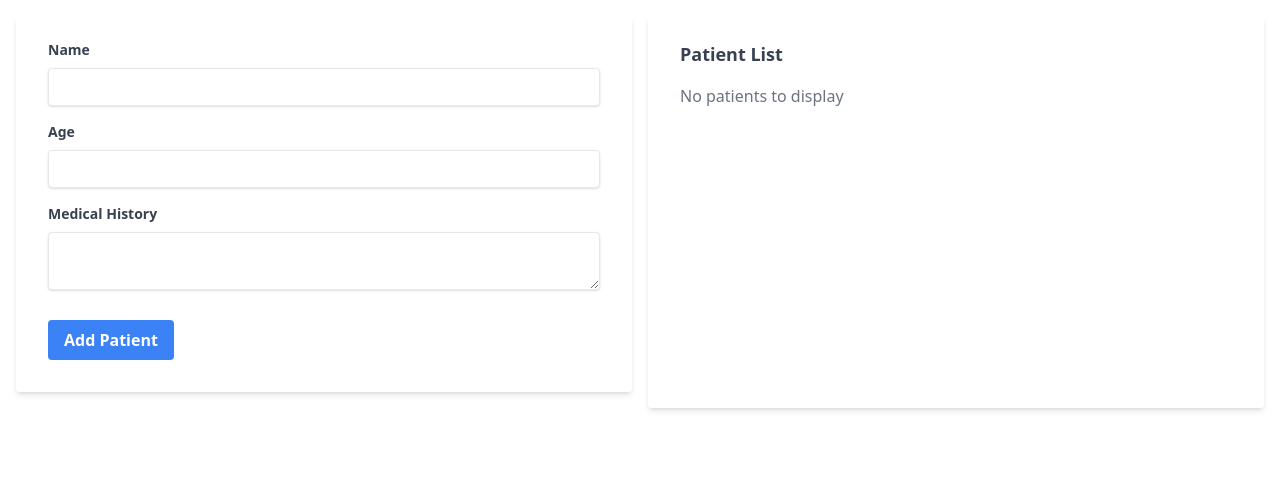
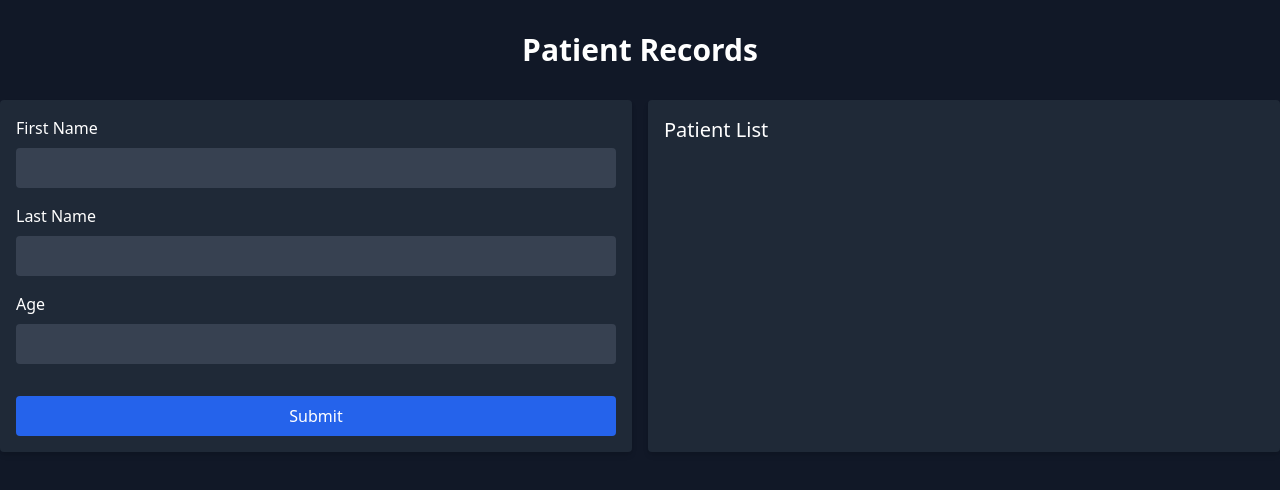
Before and after one commit to ojuan19/sample-backend, a React (Vite) app: page / in a window 1280 px wide. Shown: the top 490 px of the page. Built offline with nearby package versions, Linux system fonts and the light colour scheme.

Commit message:
Reset repo and add my new files

```diff
--- a/src/App.tsx
+++ b/src/App.tsx
@@ -1,40 +1,28 @@
 import React, { useState } from 'react';
-import CreatePatientForm from './components/CreatePatientForm';
+import PatientForm from './components/PatientForm';
 import PatientList from './components/PatientList';
+import './index.css';
 
-interface Patient {
-  id: number;
-  name: string;
-  age: number;
-  medicalHistory: string;
-}
+function App() {
+  const [patients, setPatients] = useState([]);
 
-const App: React.FC = () => {
-  const [patients, setPatients] = useState<Patient[]>([]);
-
-  const addPatient = (patient: Omit<Patient, 'id'>) => {
-    setPatients((prevPatients) => [
-      ...prevPatients,
-      { ...patient, id: prevPatients.length + 1 },
-    ]);
+  const addPatient = (patient) => {
+    setPatients([...patients, patient]);
   };
 
-  const deletePatient = (id: number) => {
-    setPatients((prevPatients) => prevPatients.filter(patient => patient.id !== id));
+  const deletePatient = (index) => {
+    setPatients(patients.filter((_, i) => i !== index));
   };
 
   return (
-    <div className="container mx-auto p-4">
-      <div className="flex flex-col md:flex-row space-y-4 md:space-y-0 md:space-x-4">
-        <div className="md:w-1/2">
-          <CreatePatientForm addPatient={addPatient} />
-        </div>
-        <div className="md:w-1/2">
-          <PatientList patients={patients} deletePatient={deletePatient} />
-        </div>
+    <div className="min-h-screen bg-gray-900 text-white flex flex-col items-center">
+      <h1 className="text-3xl font-bold mt-8">Patient Records</h1>
+      <div className="mt-8 grid grid-cols-1 md:grid-cols-2 gap-4 container mx-auto">
+        <PatientForm addPatient={addPatient} />
+        <PatientList patients={patients} deletePatient={deletePatient} />
       </div>
     </div>
   );
-};
+}
 
 export default App;
--- a/src/components/CreatePatientForm.tsx
+++ /dev/null
@@ -1,94 +0,0 @@
-import React, { useState } from 'react';
-
-interface CreatePatientFormProps {
-  addPatient: (patient: Omit<Patient, 'id'>) => void;
-}
-
-interface FormState {
-  name: string;
-  age: string;
-  medicalHistory: string;
-}
-
-const CreatePatientForm: React.FC<CreatePatientFormProps> = ({ addPatient }) => {
-  const [formState, setFormState] = useState<FormState>({
-    name: '',
-    age: '',
-    medicalHistory: '',
-  });
-
-  const handleChange = (e: React.ChangeEvent<HTMLInputElement | HTMLTextAreaElement>) => {
-    const { name, value } = e.target;
-    setFormState((prevState) => ({ ...prevState, [name]: value }));
-  };
-
-  const handleSubmit = (e: React.FormEvent) => {
-    e.preventDefault();
-    if (!formState.name || !formState.age) {
-      alert('Name and Age are required');
-      return;
-    }
-
-    addPatient({
-      name: formState.name,
-      age: formState.age,
-      medicalHistory: formState.medicalHistory,
-    });
-
-    setFormState({
-      name: '',
-      age: '',
-      medicalHistory: '',
-    });
-  };
-
-  return (
-    <form onSubmit={handleSubmit} className="bg-white shadow-md rounded px-8 pt-6 pb-8 mb-4">
-      <div className="mb-4">
-        <label className="block text-gray-700 text-sm font-bold mb-2" htmlFor="name">
-          Name
-        </label>
-        <input
-          type="text"
-          name="name"
-          value={formState.name}
-          onChange={handleChange}
-          className="shadow appearance-none border rounded w-full py-2 px-3 text-gray-700 leading-tight focus:outline-none focus:shadow-outline"
-        />
-      </div>
-      <div className="mb-4">
-        <label className="block text-gray-700 text-sm font-bold mb-2" htmlFor="age">
-          Age
-        </label>
-        <input
-          type="number"
-          name="age"
-          value={formState.age}
-          onChange={handleChange}
-          className="shadow appearance-none border rounded w-full py-2 px-3 text-gray-700 leading-tight focus:outline-none focus:shadow-outline"
-        />
-      </div>
-      <div className="mb-6">
-        <label className="block text-gray-700 text-sm font-bold mb-2" htmlFor="medicalHistory">
-          Medical History
-        </label>
-        <textarea
-          name="medicalHistory"
-          value={formState.medicalHistory}
-          onChange={handleChange}
-          className="shadow appearance-none border rounded w-full py-2 px-3 text-gray-700 leading-tight focus:outline-none focus:shadow-outline"
-        />
-      </div>
-      <div className="flex items-center justify-between">
-        <button
-          type="submit"
-          className="bg-blue-500 hover:bg-blue-700 text-white font-bold py-2 px-4 rounded focus:outline-none focus:shadow-outline"
-        >
-          Add Patient
-        </button>
-      </div>
-    </form>
-  );
-};
-
-export default CreatePatientForm;
--- /dev/null
+++ b/src/components/PatientForm.tsx
@@ -0,0 +1,44 @@
+import React from 'react';
+import { useForm, SubmitHandler } from 'react-hook-form';
+
+type PatientFormInputs = {
+  firstName: string;
+  lastName: string;
+  age: number;
+};
+
+interface PatientFormProps {
+  addPatient: (patient: PatientFormInputs) => void;
+}
+
+const PatientForm: React.FC<PatientFormProps> = ({ addPatient }) => {
+  const { register, handleSubmit, formState: { errors } } = useForm<PatientFormInputs>();
+
+  const onSubmit: SubmitHandler<PatientFormInputs> = data => addPatient(data);
+
+  return (
+    <form onSubmit={handleSubmit(onSubmit)} className="p-4 bg-gray-800 text-white rounded shadow-md">
+      <div className="mb-4">
+        <label className="block mb-2">First Name</label>
+        <input className="w-full p-2 rounded bg-gray-700 focus:outline-none focus:ring-2 focus:ring-blue-500" {...register('firstName', { required: 'First name is required' })} />
+        {errors.firstName && <span className="text-red-500">{errors.firstName.message}</span>}
+      </div>
+
+      <div className="mb-4">
+        <label className="block mb-2">Last Name</label>
+        <input className="w-full p-2 rounded bg-gray-700 focus:outline-none focus:ring-2 focus:ring-blue-500" {...register('lastName', { required: 'Last name is required' })} />
+        {errors.lastName && <span className="text-red-500">{errors.lastName.message}</span>}
+      </div>
+
+      <div className="mb-4">
+        <label className="block mb-2">Age</label>
+        <input type="number" className="w-full p-2 rounded bg-gray-700 focus:outline-none focus:ring-2 focus:ring-blue-500" {...register('age', { required: 'Age is required', valueAsNumber: true })} />
+        {errors.age && <span className="text-red-500">{errors.age.message}</span>}
+      </div>
+
+      <button type="submit" className="mt-4 w-full py-2 bg-blue-600 rounded hover:bg-blue-500 transition">Submit</button>
+    </form>
+  );
+};
+
+export default PatientForm;
--- a/src/components/PatientList.tsx
+++ b/src/components/PatientList.tsx
@@ -1,44 +1,33 @@
 import React from 'react';
 
-interface Patient {
-  id: number;
-  name: string;
+type Patient = {
+  firstName: string;
+  lastName: string;
   age: number;
-  medicalHistory: string;
-}
+};
 
 interface PatientListProps {
   patients: Patient[];
-  deletePatient: (id: number) => void;
+  deletePatient: (index: number) => void;
 }
 
 const PatientList: React.FC<PatientListProps> = ({ patients, deletePatient }) => {
   return (
-    <div className="bg-white shadow-md rounded px-8 pt-6 pb-8 mb-4 h-full">
-      <h2 className="text-gray-700 text-lg font-bold mb-4">Patient List</h2>
-      {patients.length === 0 ? (
-        <p className="text-gray-500">No patients to display</p>
-      ) : (
+    <div className="p-4 bg-gray-800 text-white rounded shadow-md">
+      <h2 className="text-xl mb-4">Patient List</h2>
       <ul>
-          {patients.map(patient => (
-            <li key={patient.id} className="mb-4 border-b pb-2">
-              <div className="flex justify-between items-center">
-                <div>
-                  <p className="text-gray-900 font-bold">{patient.name}</p>
-                  <p className="text-gray-700">Age: {patient.age}</p>
-                  <p className="text-gray-600">Medical History: {patient.medicalHistory}</p>
-                </div>
+        {patients.map((patient, index) => (
+          <li key={index} className="flex justify-between items-center mb-2 p-2 bg-gray-700 rounded">
+            <span>{`${patient.firstName} ${patient.lastName}, Age: ${patient.age}`}</span>
             <button
-                  onClick={() => deletePatient(patient.id)}
-                  className="bg-red-500 hover:bg-red-700 text-white font-bold py-1 px-2 rounded"
+              onClick={() => deletePatient(index)}
+              className="ml-4 py-1 px-2 bg-red-600 rounded hover:bg-red-500 transition"
             >
               Delete
             </button>
-              </div>
           </li>
         ))}
       </ul>
-      )}
     </div>
   );
 };
```
Lines whose indentation alone changed are shown as unchanged.
